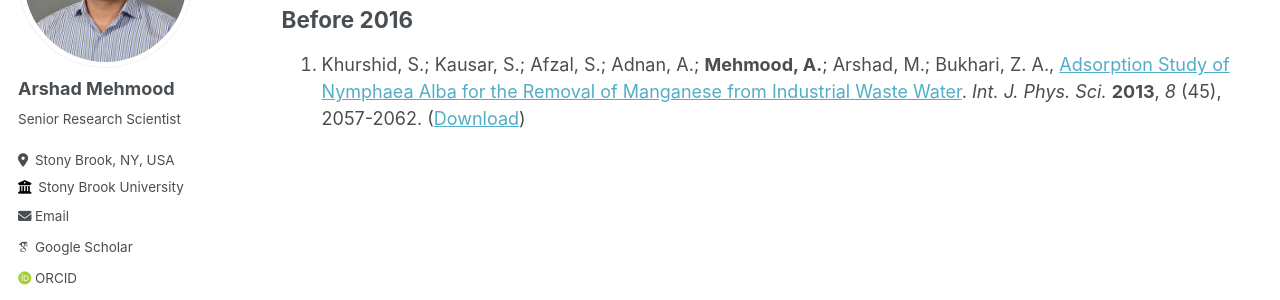
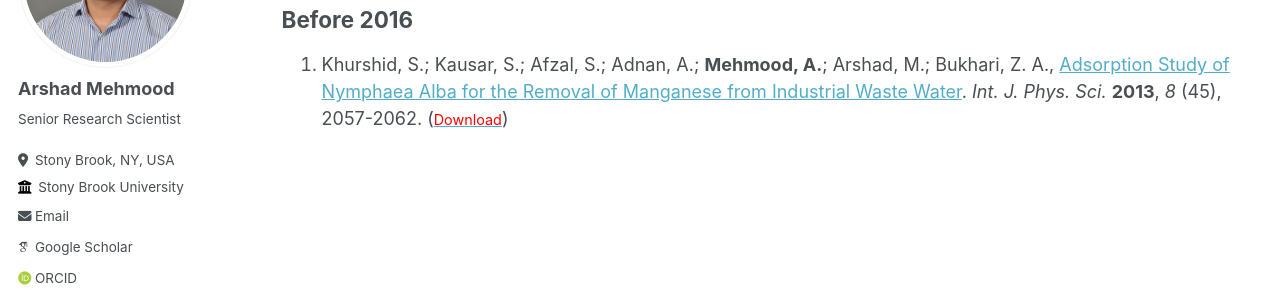
Before and after one commit to arshadmehmood118/arshadmehmood118.github.io, a Jekyll site: the page built from _pages/publications.md, in a window 1280 px wide. Shown: the part 214-514 px from the top of the page. Built offline with Jekyll 4.4.1, drawn with Linux system fonts in a browser that asks for light colours; some web fonts are replaced.

Commit message:
Update publications.md

```diff
--- a/_pages/publications.md
+++ b/_pages/publications.md
@@ -11,4 +11,4 @@ author_profile: true
 
 Before 2016
 ------
-1. Khurshid, S.; Kausar, S.; Afzal, S.; Adnan, A.; **Mehmood, A.**; Arshad, M.; Bukhari, Z. A., [Adsorption Study of Nymphaea Alba for the Removal of Manganese from Industrial Waste Water](https://doi.org/10.5897/IJPS12.717). _Int. J. Phys. Sci._ **2013**, _8_ (45), 2057-2062. ([<span style="color: #ff00ff,font-size:1.0em;">Download</span>](http://arshadmehmood118.github.io/files/paper1.pdf))
+1. Khurshid, S.; Kausar, S.; Afzal, S.; Adnan, A.; **Mehmood, A.**; Arshad, M.; Bukhari, Z. A., [Adsorption Study of Nymphaea Alba for the Removal of Manganese from Industrial Waste Water](https://doi.org/10.5897/IJPS12.717). _Int. J. Phys. Sci._ **2013**, _8_ (45), 2057-2062. ([<span style="color:red; font-size:0.8em;">Download</span>](http://arshadmehmood118.github.io/files/paper1.pdf))
```
